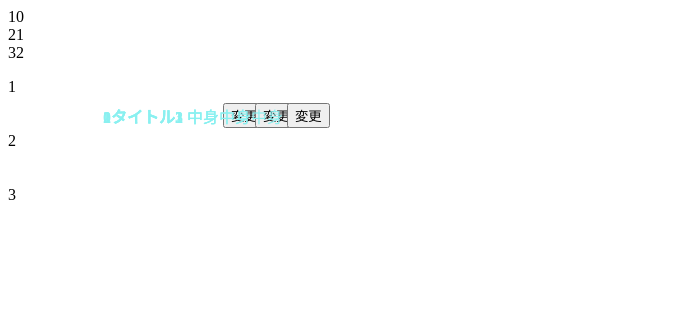
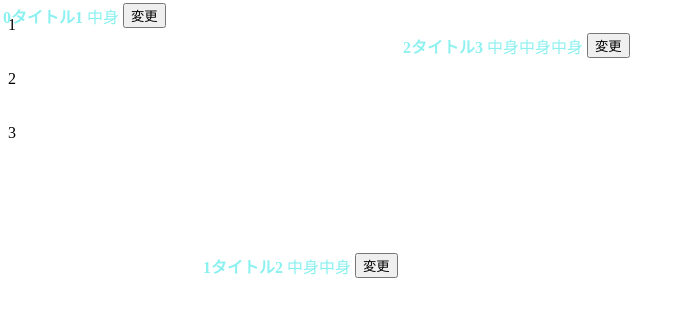
Before and after one commit to kaorunix/onlinememo_front, a Vue app: page / in a window 1280 px wide. Shown: the top 316 px of the page, without its empty margins (0-690 px from the left). Built offline with nearby package versions, Linux system fonts and the light colour scheme.

Commit message:
市町説可能となった

```diff
--- a/src/App.vue
+++ b/src/App.vue
@@ -1,12 +1,9 @@
 <template>
 <div>
-  <div class="app" v-bind:key="memo.id" v-for="(memo,index) in memos">
-    <div>{{memo.id}}{{index}}</div>
-  </div>
   <div class="app2" v-bind:key="memo.id" v-for="(memo,index) in memos">
   <p>{{memo.id}}</p>
    <table >
-   <tr class="piece">
+   <tr class="piece2" v-bind:style="{ color: memo.memostyle.color, position: memo.memostyle.position, top: memo.memostyle.top + 'px', left: memo.memostyle.left + 'px'}">
 <!--   v-bind:style="{ top: memoPositionY + 'px', left: memoPositionX + 'px'  }"> -->
 <!--   <tr class="piece" v-bind:style="'{ top:' + {{memo.position.y}} + 'px;left:' + {{memo.position.x}} + 'px; }'"> -->
    <th>
@@ -38,12 +35,9 @@ export default {
     return {
       msg: 'HelloWorld',
       memos: [
-        {id: 1, title: 'タイトル1', body: '中身', edit: true, position: 1, memostyle:1},
-	//{color: "#8AF0F0", position: absolute, left:0, top:0}},
-        {id: 2, title: 'タイトル2', body: '中身中身', edit: true, position: 1,memostyle:1},
-//	{ color: "#8AF0F0",position: absolute, left:10, top:10}},
-        {id: 3, title: 'タイトル3', body: '中身中身中身', edit: true, position: 1,memostyle:1}
-//	{color: "#8FF0F0", position: absolute, left:20, top:20}}
+        {id: 1, title: 'タイトル1', body: '中身', edit: true, position: 1, memostyle: {color: '#8AF0F0', position: 'absolute', left:0, top:0}},
+        {id: 2, title: 'タイトル2', body: '中身中身', edit: true, position: 1,memostyle: { color: '#8AF0F0',position: 'absolute', left:200, top:250}},
+        {id: 3, title: 'タイトル3', body: '中身中身中身', edit: true, position: 1,memostyle: {color: '#8FF0F0', position: 'absolute', left:400, top:30}}
       ],
       active_title: false
     }
@@ -55,7 +49,8 @@ export default {
 	title:this.memos[i].title,
 	body:this.memos[i].body,
 	edit: (! this.memos[i].edit),
-	position: this.memos[i].position
+	position: this.memos[i].position,
+	memostyle: this.memostyle
       };
       this.$set(this.memos, i,obj)
     },
```
